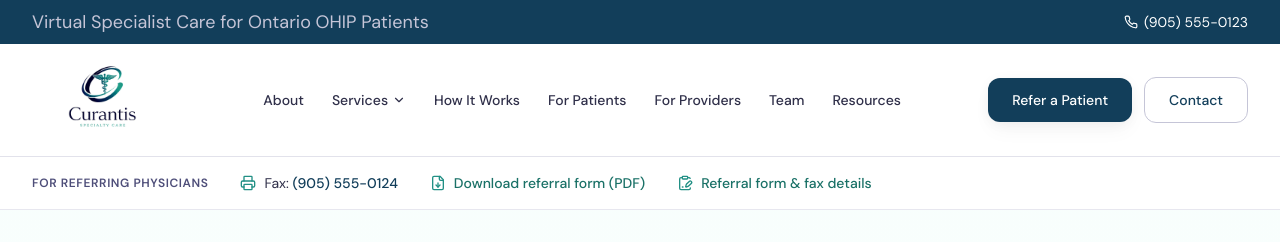
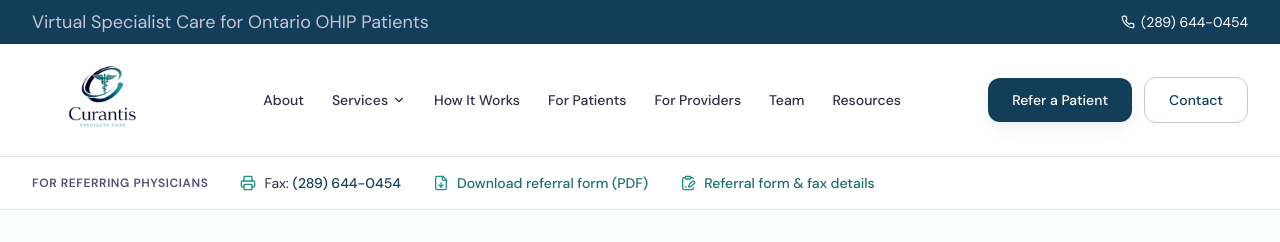
Before and after one commit to darshankhanguramd-netizen/Curantis-Website, a Next.js app: page / in a window 1280 px wide. Shown: the top 242 px of the page. Built offline with nearby package versions, Linux system fonts and the light colour scheme.

Commit message:
Update fax number to 2896440454 on all pages

```diff
--- a/app/page.tsx
+++ b/app/page.tsx
@@ -32,10 +32,10 @@ export default function HomePage() {
                 <span>
                   Fax:{' '}
                   <a
-                    href="fax:+19055550124"
+                    href="fax:+12896440454"
                     className="font-medium text-navy-900 hover:text-brand-700 underline-offset-2 hover:underline"
                   >
-                    (905) 555-0124
+                    (289) 644-0454
                   </a>
                 </span>
               </li>
--- a/components/layout/Header.tsx
+++ b/components/layout/Header.tsx
@@ -35,11 +35,11 @@ export default function Header() {
             Virtual Specialist Care for Ontario OHIP Patients
           </p>
           <a
-            href="tel:+19055550123"
+            href="fax:+12896440454"
             className="hidden md:flex items-center gap-1.5 text-white hover:text-brand-300"
           >
             <Phone className="w-3.5 h-3.5" />
-            (905) 555-0123
+            (289) 644-0454
           </a>
         </div>
       </div>
```
